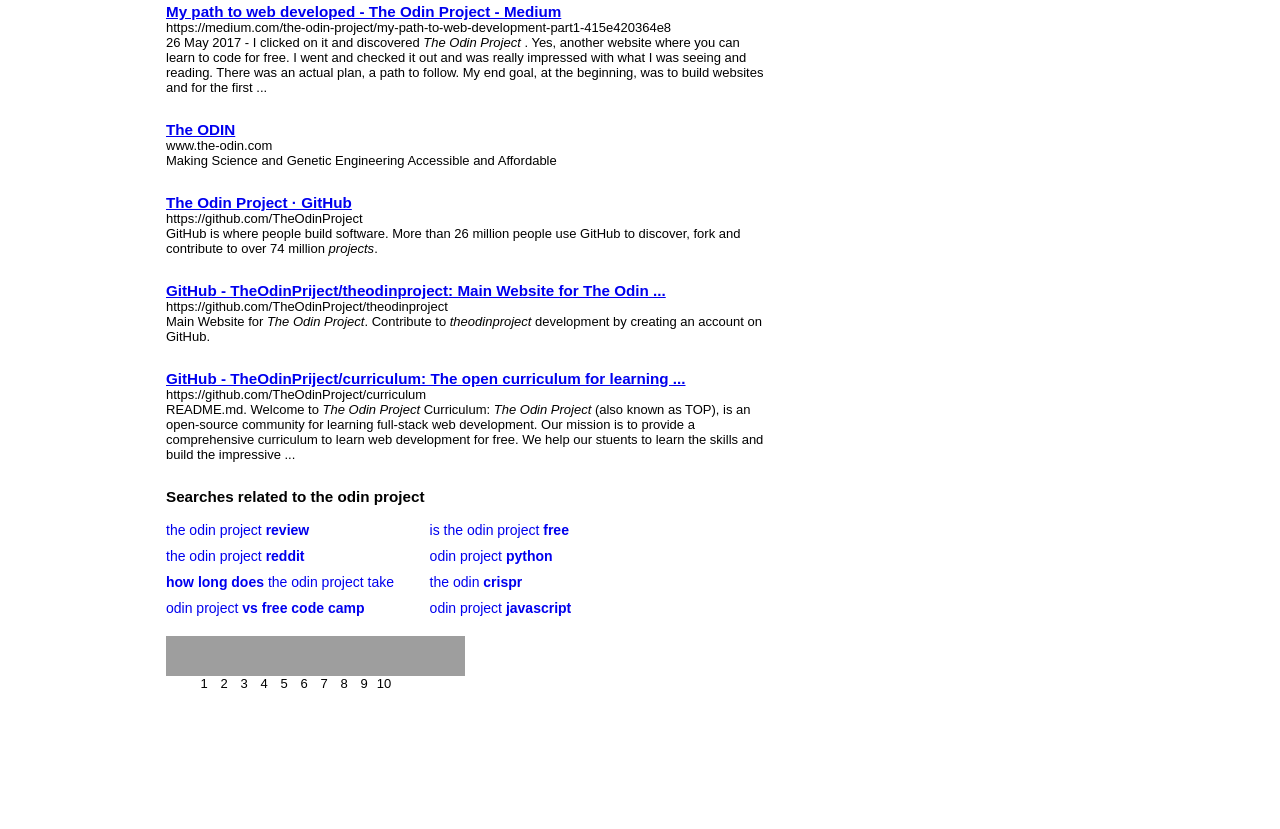
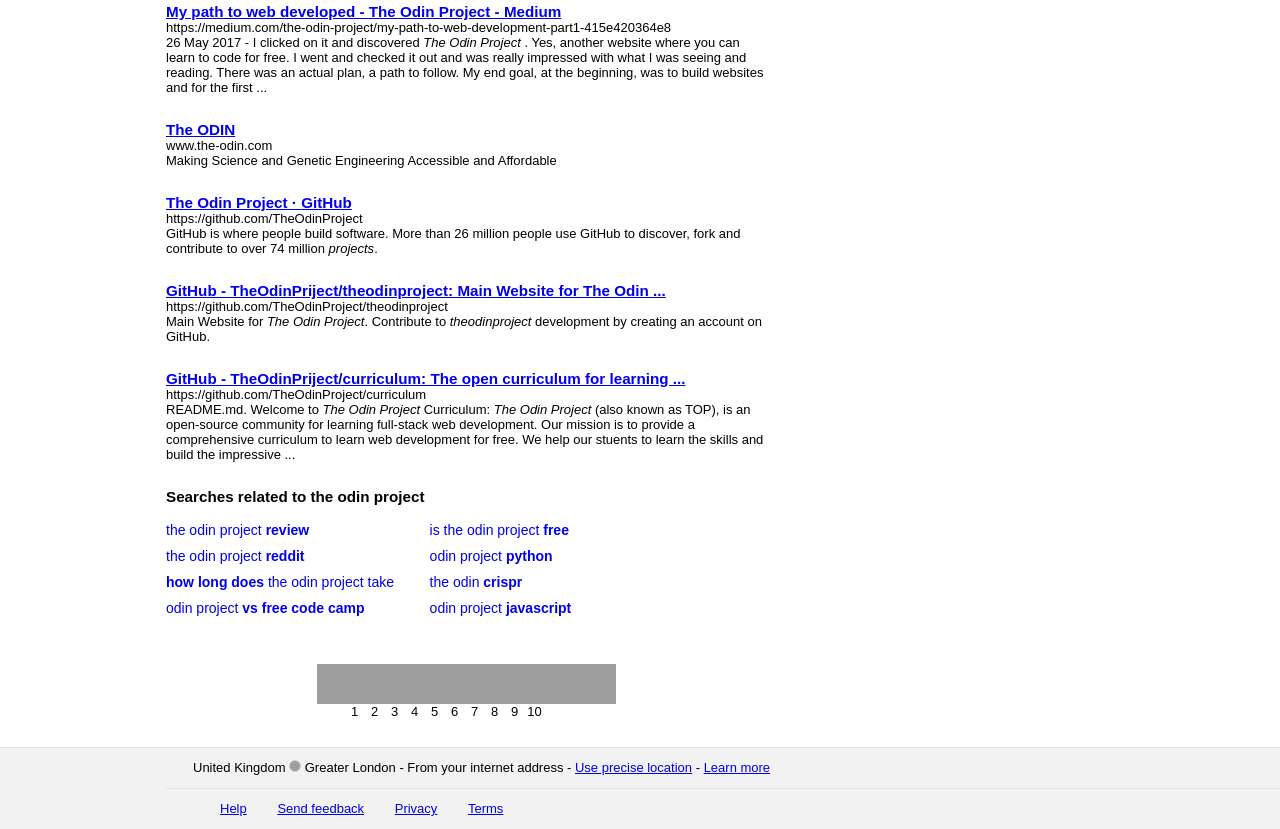
Before and after one commit to bongla316/google-search-results, a plain HTML site: page index.html in a window 1280 px wide. Shown: the part 527-1356 px from the top of the page. Before the commit the page ends 1218 px from the top, so only its background shows below. Drawn offline with Linux system fonts and the light colour scheme; grey boxes are pictures that could not be loaded.

Commit message:
Added footer to google search results page with styling

```diff
--- a/index.html
+++ b/index.html
@@ -300,5 +300,28 @@
 		</div>
 	</div>
 
+	<div class="footer">
+
+		<div id="footer1">
+			<span class="country">United Kingdom</span>
+			<span class="loc"></span>
+			<span class="city">Greater London - From your internet address - </span>
+			<a href="#">Use precise location</a>
+			<span> - </span>
+			<a href="#">Learn more</a>
+
+		</div>
+
+		<div id="footer2">
+			<span class="footer-links">
+				<a href="#">Help</a>
+				<a href="#">Send feedback</a>
+				<a href="#">Privacy</a>
+				<a href="#">Terms</a>
+			</span>
+		</div>
+
+	</div>
+
 </body>
 </html>
--- a/style.css
+++ b/style.css
@@ -117,6 +117,15 @@ body {
 	padding: 3px 32px 3px 0;
 }
 
+.pages {
+	margin-top: 28px;
+	margin-bottom: 28px;
+}
+
+.pages table {
+	margin: auto;
+}
+
 .pages td{
 	text-align: center;
 }
@@ -159,7 +168,38 @@ body {
 	height: 40px;
 }
 
+.footer {
+	margin-top: 28px;
+	background-color: #f2f2f2;
+	border-top: 1px solid #e4e4e4;
+	line-height: 40px;
+}
 
+#footer1 {
+	margin-left: 166px;
+	padding-left: 27px;
+}
+
+.loc {
+	-webkit-border-radius: 100%;
+	-moz-border-radius: 100%;
+	border-radius: 100%;
+	border: 1px solid #ccc;
+	width: 10px;
+	height: 10px;
+	display: inline-block;
+	background-color: rgb(158, 158, 158);
+}
+
+#footer2 {
+	margin-left: 166px;
+	padding-left: 27px;
+	border-top: 1px solid #e4e4e4;
+}
+
+#footer2 a {
+	padding-left: 27px;
+}
 
 /*#header {
 	height: 64px;
```
